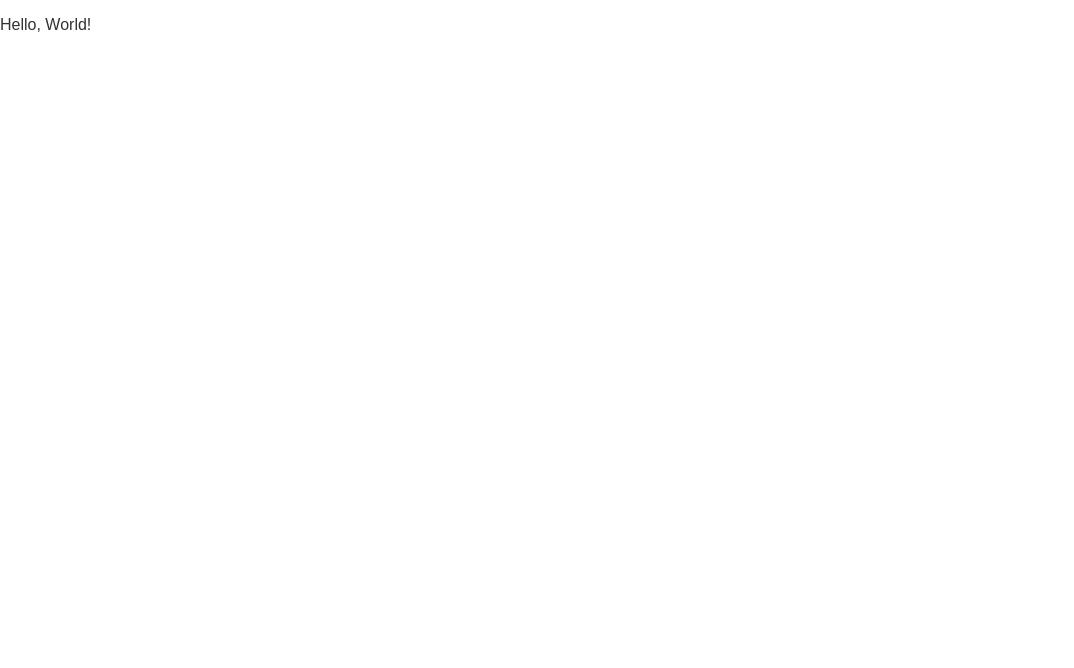
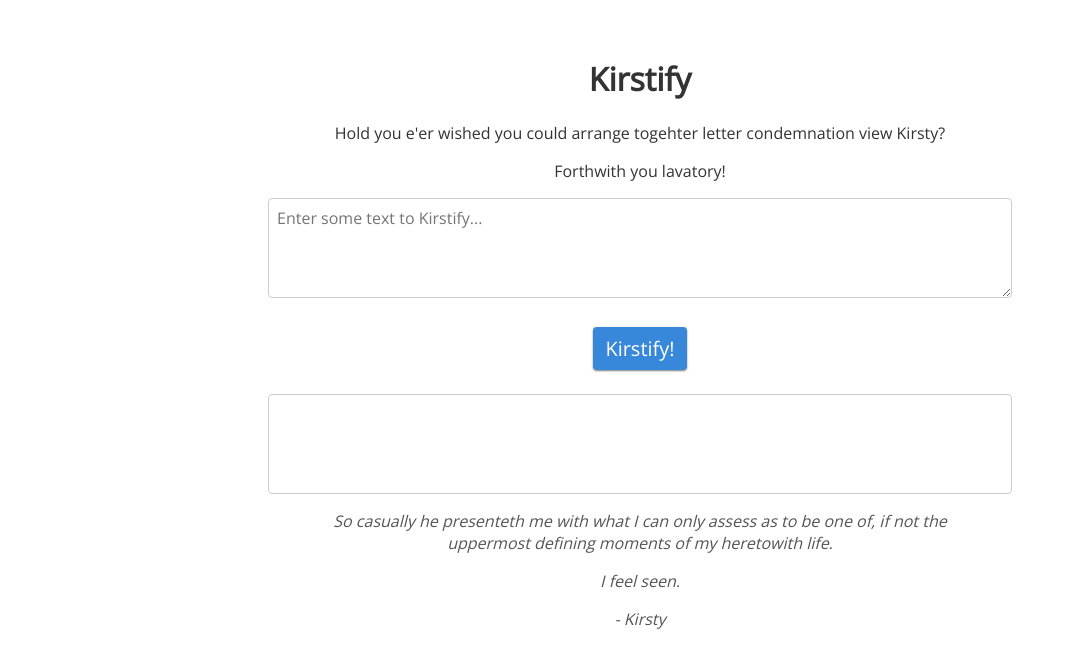
Before and after one commit to JakeSidSmith/kirstify, a React app: page / in a window 1280 px wide. Shown: the top 668 px of the page, without its empty margins (0-1074 px from the left). Built offline with nearby package versions, Linux system fonts and the light colour scheme.

Commit message:
Setup basic markup and styles

```diff
--- a/src/index.html
+++ b/src/index.html
@@ -8,6 +8,11 @@
     />
     <title>Kirstify</title>
     <link rel="shortcut icon" href="images/favicon.png" type="image/x-icon" />
+    <link rel="preconnect" href="https://fonts.gstatic.com" />
+    <link
+      href="https://fonts.googleapis.com/css2?family=Open+Sans:wght@300;400&display=swap"
+      rel="stylesheet"
+    />
     <style type="text/css">
       * {
         box-sizing: border-box;
@@ -17,10 +22,64 @@
       body {
         margin: 0;
         padding: 0;
-        font-family: arial, helvetica, sans-serif;
+        font-family: 'Open Sans', sans-serif;
         font-size: 16px;
         color: #333;
         background-color: #fff;
+      }
+
+      main {
+        margin: 24px auto;
+        text-align: center;
+        padding: 12px;
+        max-width: 768px;
+      }
+
+      textarea,
+      .output {
+        border: 1px solid #ccc;
+        width: 100%;
+        max-width: 100%;
+        min-width: 100%;
+        border-radius: 4px;
+        padding: 8px;
+      }
+
+      textarea {
+        height: 100px;
+        font-family: 'Open Sans', sans-serif;
+        font-size: 16px;
+        color: #333;
+      }
+
+      .output {
+        min-height: 100px;
+      }
+
+      button {
+        display: block;
+        margin: 24px auto;
+        border-radius: 4px;
+        background-color: #3788da;
+        font-family: 'Open Sans', sans-serif;
+        color: white;
+        font-size: 20px;
+        padding: 8px 12px;
+        border: none;
+        box-shadow: 0px 1px 2px 0 rgba(0, 0, 0, 0.5);
+        cursor: pointer;
+      }
+
+      button:hover {
+        background-color: #2d71b4;
+      }
+
+      blockquote {
+        margin: 12px 24px;
+        padding: 0;
+        font-style: italic;
+        color: #555;
+        font-weight: 300;
       }
     </style>
   </head>
--- a/src/index.tsx
+++ b/src/index.tsx
@@ -1,6 +1,26 @@
 import React from 'react';
 import ReactDOM from 'react-dom';
 
-const App = () => <p>Hello, World!</p>;
+const App = () => (
+  <main>
+    <h1>Kirstify</h1>
+    <p>
+      Hold you e'er wished you could arrange togehter letter condemnation view
+      Kirsty?
+    </p>
+    <p>Forthwith you lavatory!</p>
+    <textarea placeholder="Enter some text to Kirstify..."></textarea>
+    <button>Kirstify!</button>
+    <div className="output"></div>
+    <blockquote>
+      <p>
+        So casually he presenteth me with what I can only assess as to be one
+        of, if not the uppermost defining moments of my heretowith life.
+      </p>
+      <p>I feel seen.</p>
+      <footer>- Kirsty</footer>
+    </blockquote>
+  </main>
+);
 
 ReactDOM.render(<App />, document.getElementById('app'));
```
